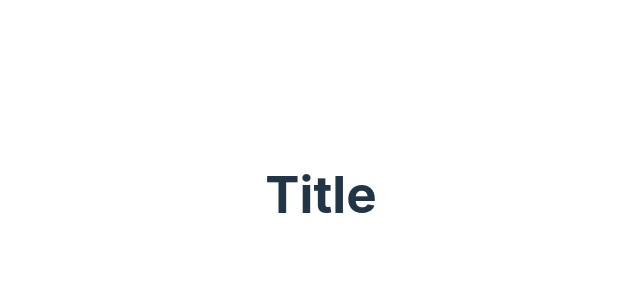
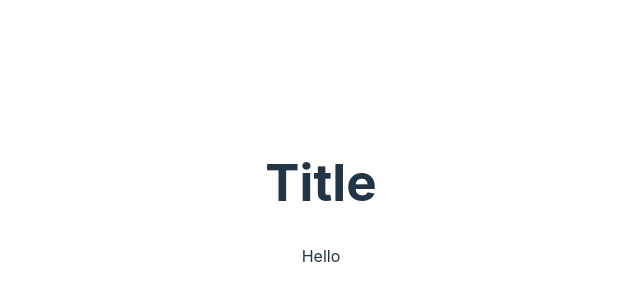
Before and after one commit to Pranit07/Tic_Tac_Toe, a React (Vite) app: page / in a window 1280 px wide. Shown: the part 206-506 px from the top of the page, without its empty margins (319-959 px from the left). Built offline with nearby package versions, Linux system fonts and the light colour scheme.

Commit message:
Fourth Commit

```diff
--- a/src/components/square.jsx
+++ b/src/components/square.jsx
@@ -1,5 +1,6 @@
 const Square = () => {
-  <div>Hello</div>;
+  return (<div>Hello</div>
+  )
 };
 
 export default Square;
```
